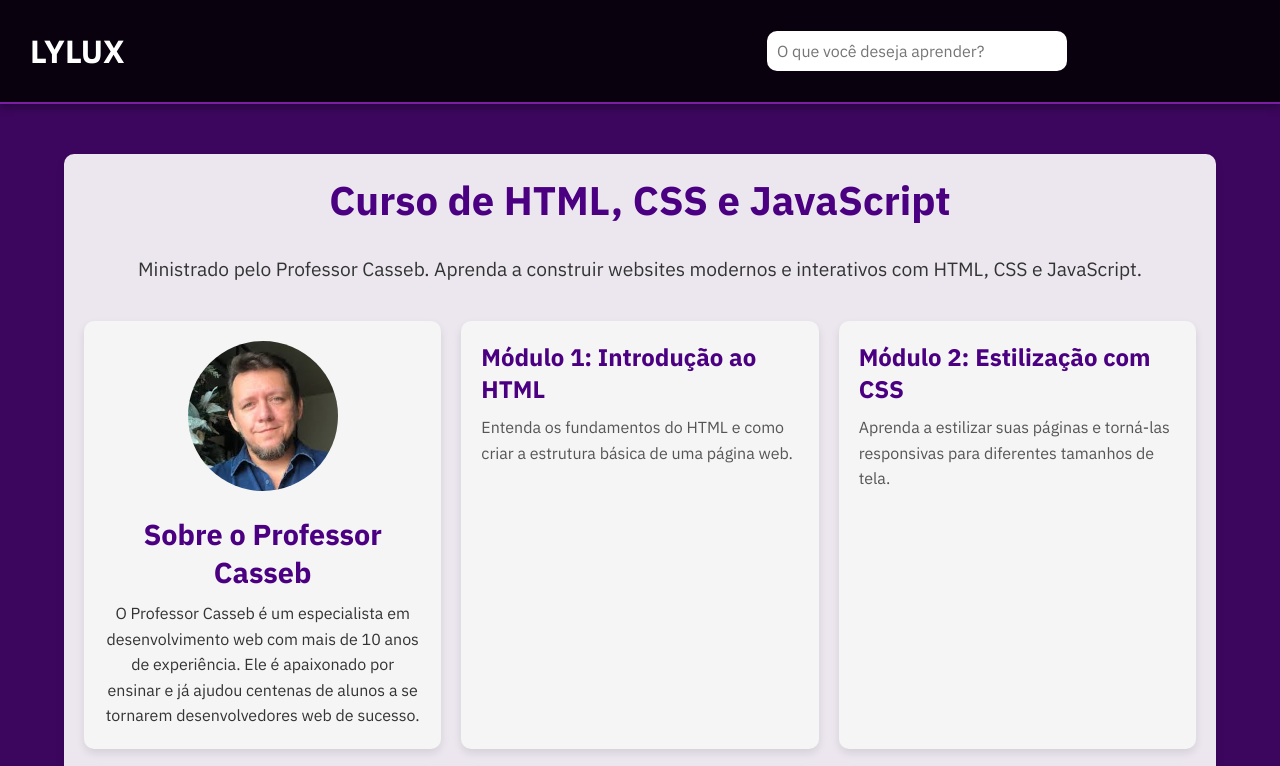
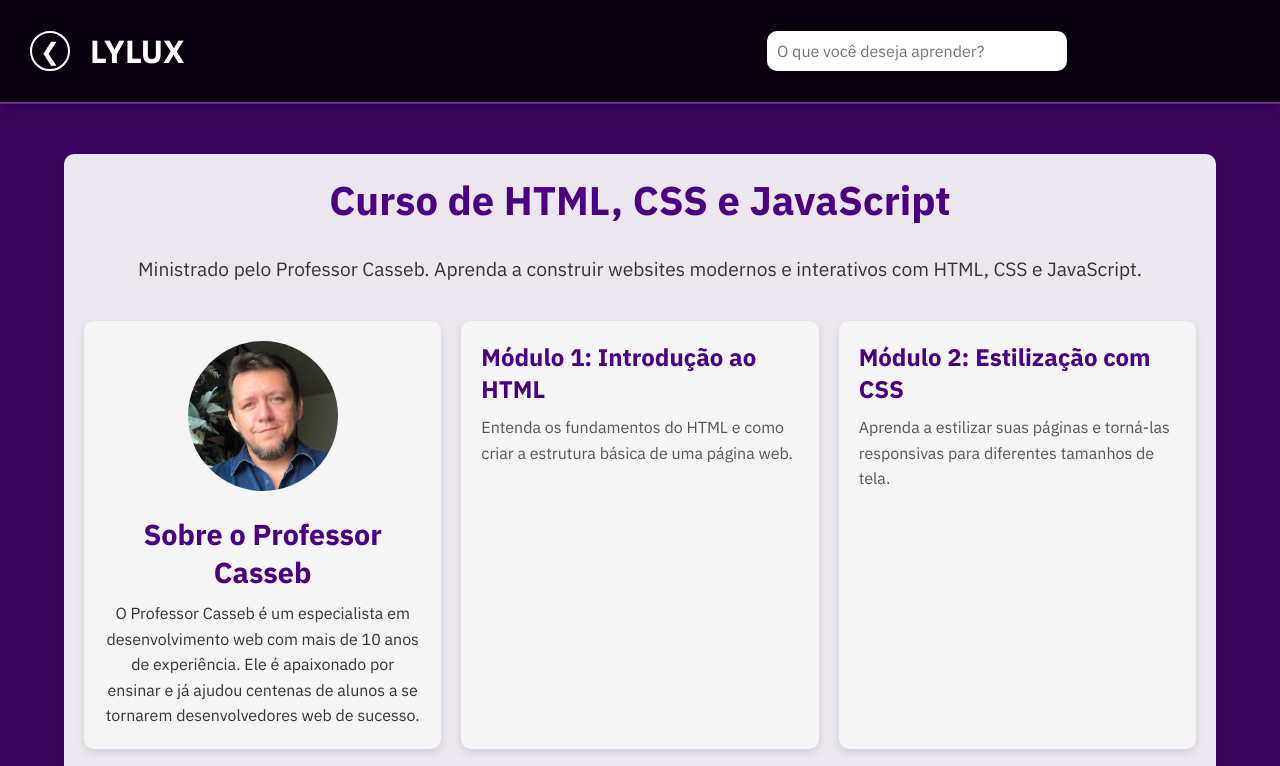
Before and after one commit to pedroh06/LYLUX, a plain HTML site: page cursoHTML.html in a window 1280 px wide. Shown: the top 766 px of the page. Drawn offline with Linux system fonts and the light colour scheme.

Commit message:
Atualizando a header

```diff
--- a/cursoHTML.html
+++ b/cursoHTML.html
@@ -9,7 +9,10 @@
 </head>
 <body>
     <header>
-        <div class="logo">LYLUX</div>
+        <div class="left-header">
+            <a href="area_frontend.html" class="back-button">&#x276E;</a>
+            <a href="index.html" class="logo">LYLUX</a>
+        </div>
         <div class="search-bar">
             <input type="text" placeholder="O que você deseja aprender?">
         </div>
```
